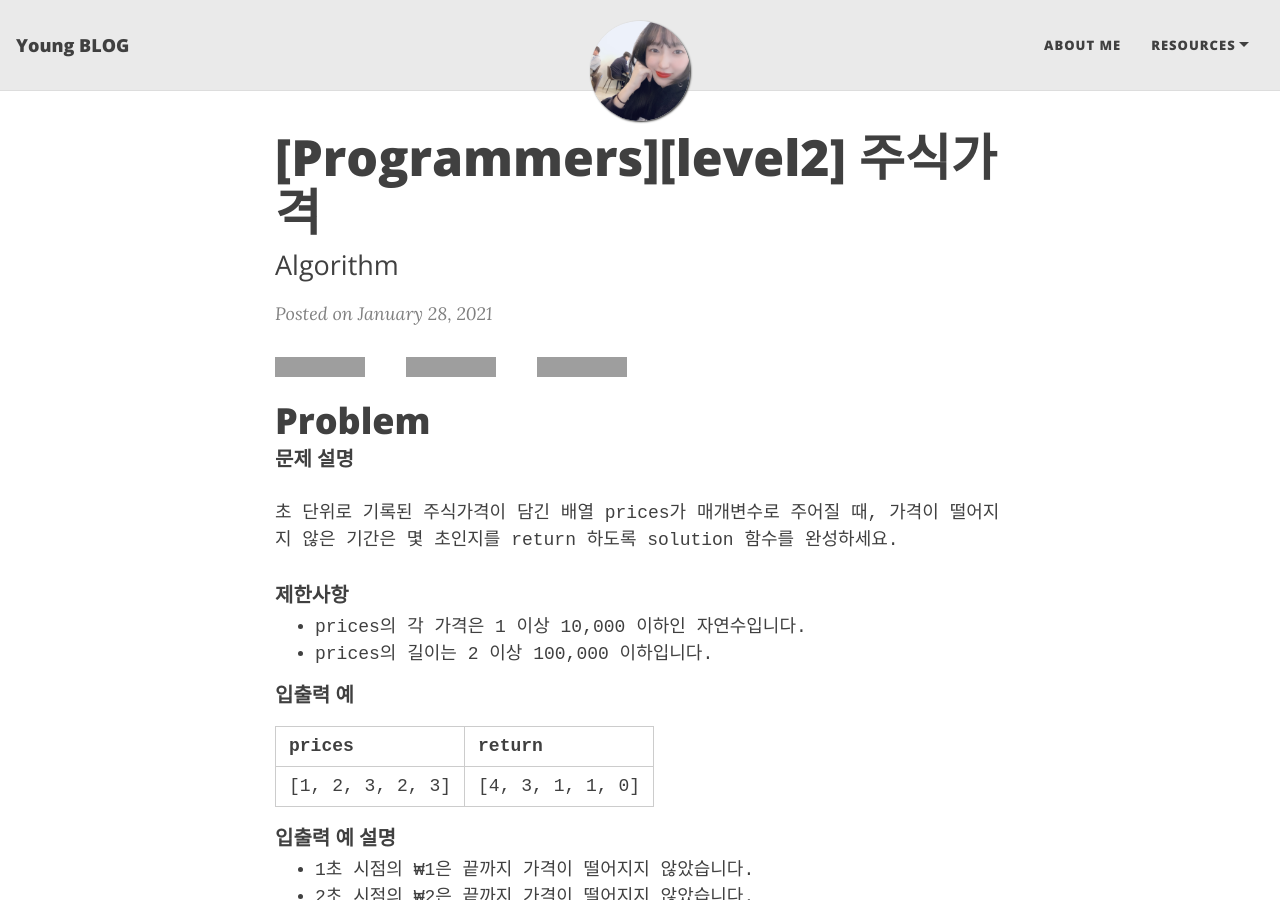
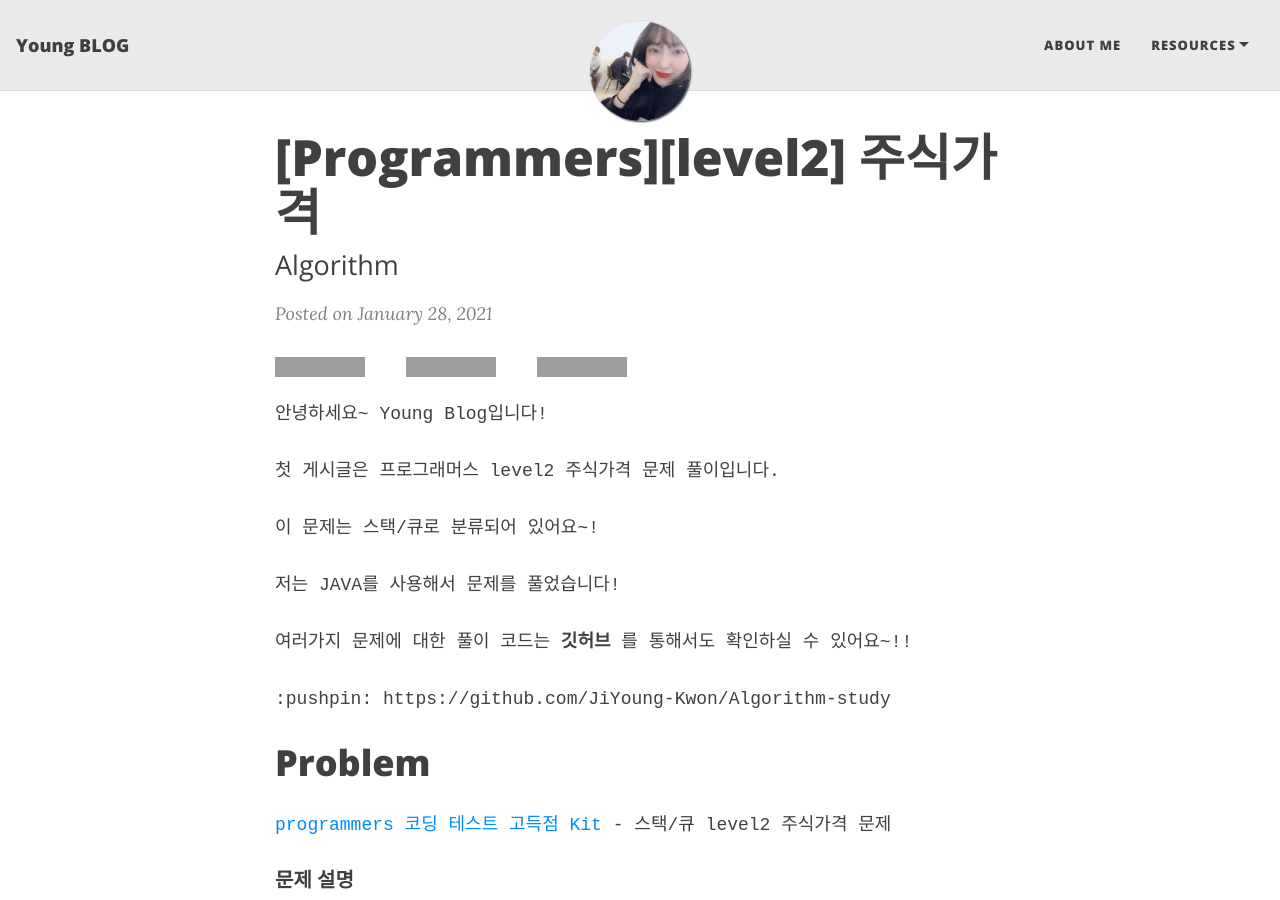
Before and after one commit to JiYoung-Kwon/JiYoung-Kwon.github.io, a Jekyll site: the page built from _posts/2021-01-28-[Programmers][level2]-주식가격.md, in a window 1280 px wide and 900 px high, cut to the strip 0-900 px from the top of the window. Built offline with Jekyll 4.4.1, drawn with Linux system fonts in a browser that asks for light colours; nearby versions of some CDN libraries; some web fonts are replaced; grey boxes are pictures that could not be loaded.

Commit message:
Update 2021-01-28-[Programmers][level2]-주식가격.md

```diff
--- a/_posts/2021-01-28-[Programmers][level2]-주식가격.md
+++ b/_posts/2021-01-28-[Programmers][level2]-주식가격.md
@@ -8,9 +8,22 @@ tags: [Algorithm, programmers]
 comments: true
 ---
 
+안녕하세요~ Young Blog입니다!
+
+첫 게시글은 프로그래머스 level2 주식가격 문제 풀이입니다.
+
+이 문제는 스택/큐로 분류되어 있어요~!
+
+저는 JAVA를 사용해서 문제를 풀었습니다!
+
+여러가지 문제에 대한 풀이 코드는 **깃허브** 를 통해서도 확인하실 수 있어요~!!
+
+:pushpin: https://github.com/JiYoung-Kwon/Algorithm-study
 
 
 # Problem
+
+[programmers 코딩 테스트 고득점 Kit](https://programmers.co.kr/learn/challenges) - 스택/큐 level2 주식가격 문제
 
 ##### 문제 설명
 
```
